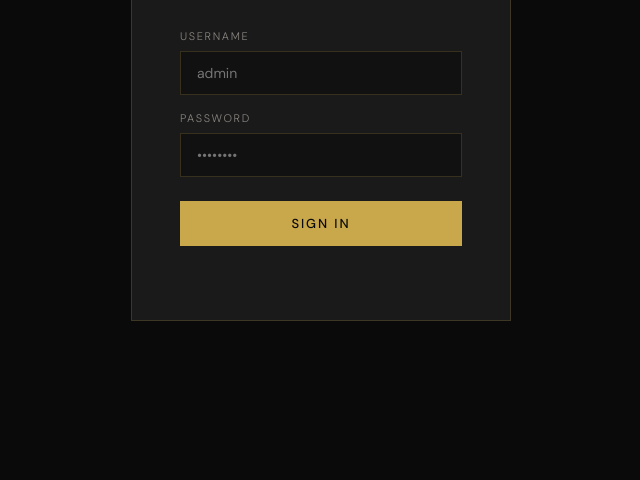
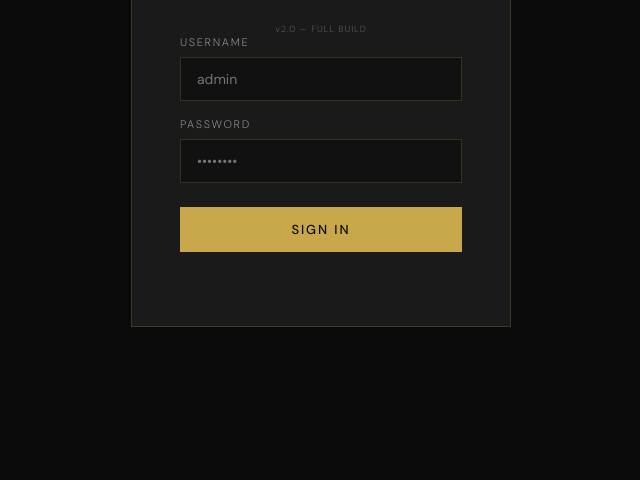
Before and after one commit to LekkiTechBro/ariana-grande-fan-portal, a plain HTML site: page admin.html in a window 1280 px wide. Shown: the part 320-800 px from the top of the page, without its empty margins (319-959 px from the left). Drawn offline with nearby package versions, Linux system fonts and the light colour scheme.

Commit message:
v2 full build

```diff
--- a/admin.html
+++ b/admin.html
@@ -204,6 +204,7 @@ tr:hover td{background:rgba(201,168,76,.03);}
   <div class="login-box">
     <div class="login-logo">ARIANA GRANDE</div>
     <div class="login-sub">Admin Dashboard</div>
+    <div style="font-size:9px;color:#555;margin-top:4px;letter-spacing:.1em">v2.0 — FULL BUILD</div>
     <div class="login-field">
       <label>Username</label>
       <input type="text" id="loginUser" placeholder="admin" autocomplete="username">
```
